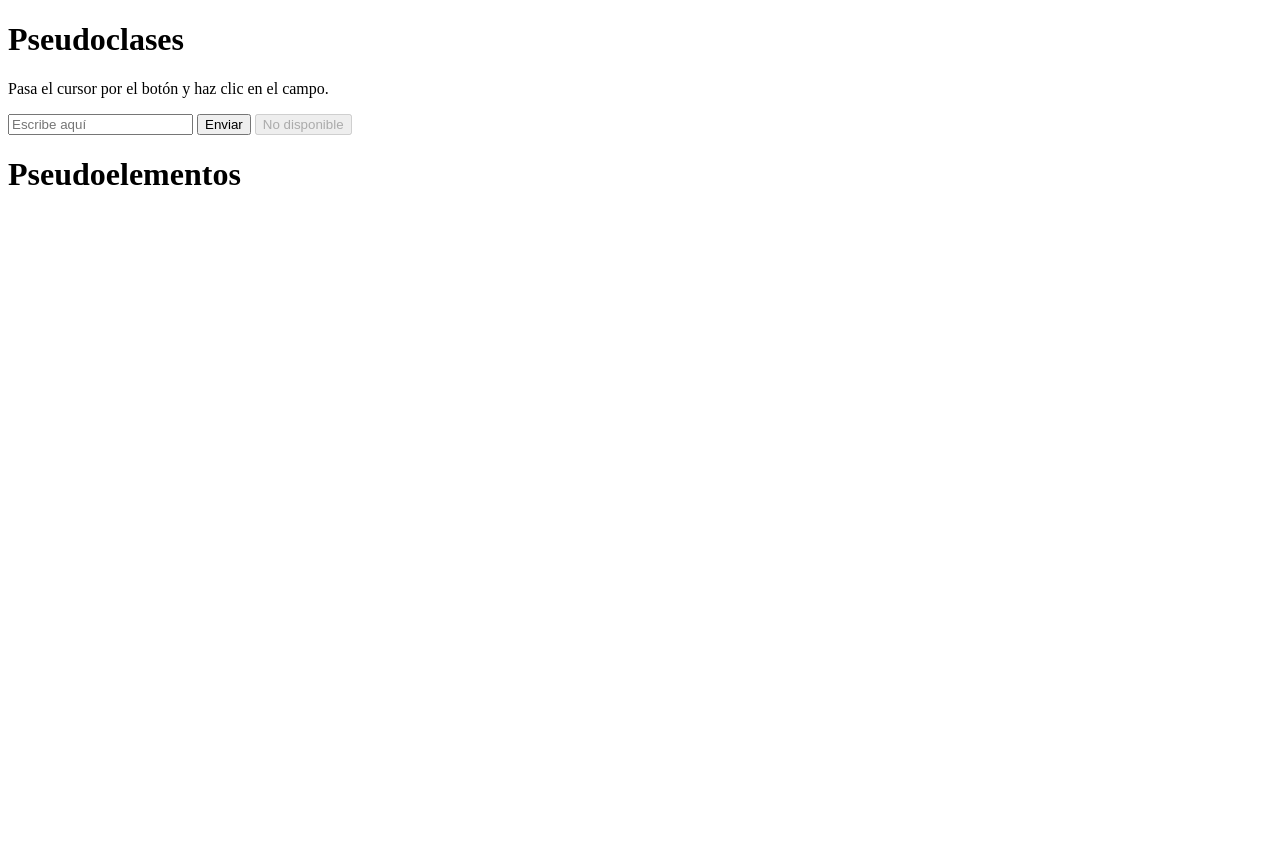
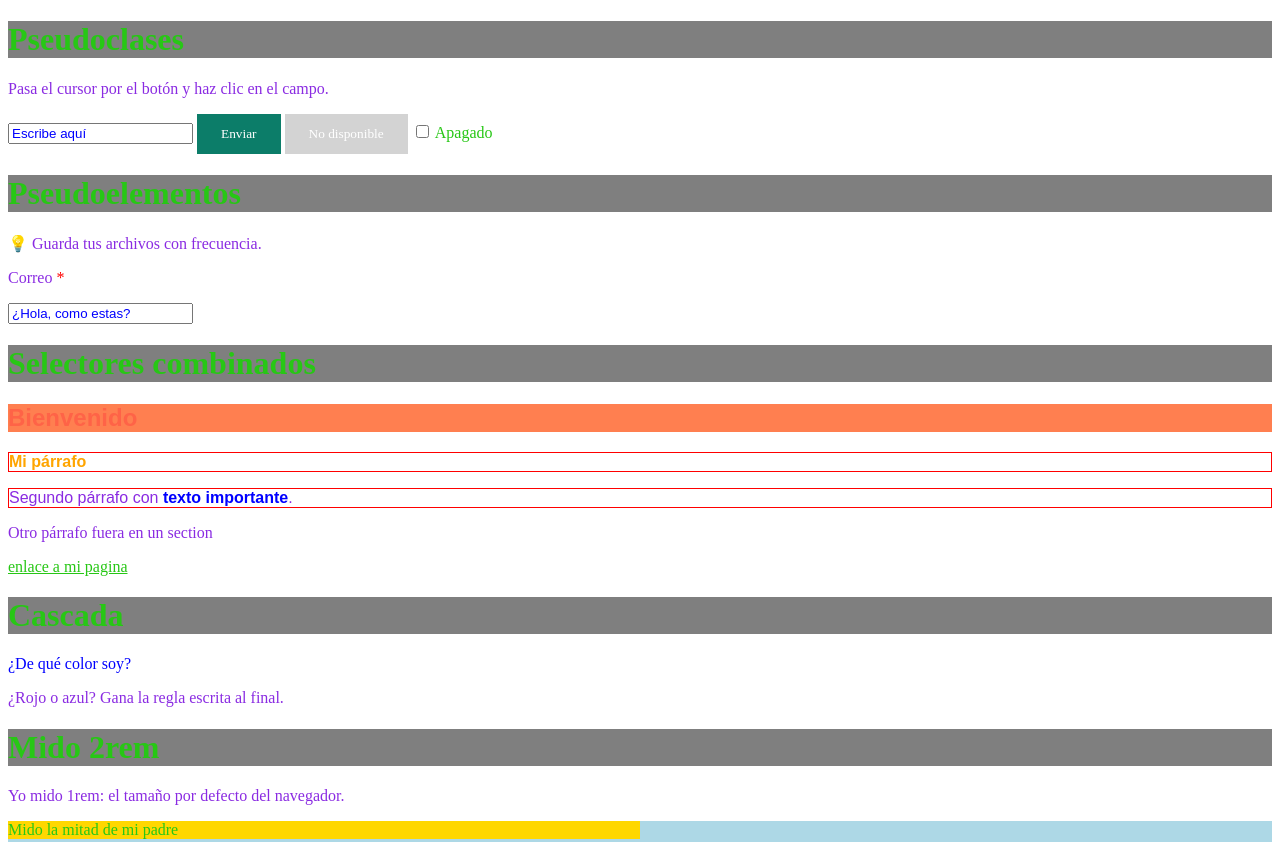
Before and after one commit to Jairstartup2024/bootcamp, a plain HTML site: page Semana02/dia02-01-css-teoria-pseudoclases/index.html in a window 1280 px wide. Shown: the top 842 px of the page. Before the commit the page ends 800 px from the top, so only its background shows below. Drawn offline with Linux system fonts and the light colour scheme.

Commit message:
nuevas carpetas

```diff
--- a/Semana02/dia02-01-css-teoria-pseudoclases/index.html
+++ b/Semana02/dia02-01-css-teoria-pseudoclases/index.html
@@ -3,19 +3,223 @@
 <head>
   <meta charset="UTF-8">
   <meta name="viewport" content="width=device-width, initial-scale=1.0">
-    <title>pseudoclases</title>
-    <!-- Aquí vinculamos nuestro archivo de estilos externo -->
-    <link rel="stylesheet" href="style2.css">
+  <title>CSS Teoria</title>
+  <style>
+    /* Pseudoclases */
+
+    button {
+      background-color: tomato;
+    }
+
+    button:hover {
+      background-color: seagreen;
+      cursor: pointer;
+    }
+
+    input:focus {
+      outline: 3px solid gold;
+    }
+
+    button:disabled {
+      background-color: lightgray;
+    }
+
+    input:checked {
+      outline: 2px solid red;
+    }
+
+    /* Pseudoelementos */
+
+    .tip::before {
+      content: "💡 ";
+    }
+
+    .obligatorio::after {
+      content: " *";
+      color: red;
+    }
+
+    input::placeholder {
+      color: blue;
+    }
+
+    ::selection {
+      background-color: gold;
+      color: blue;
+    }
+
+    /* Selectores combinados */
+
+    /* Selector descendiente - NO USARLO SOLO ESTÁ COMO REFERENCIA */
+
+    article p {
+      border: 1px solid red;
+    }
+
+    /* Selectores de hijo directo > - NO USARLO SOLO ESTÁ COMO REFERENCIA */
+
+    article > strong {
+      color: red;
+    }
+
+    p > strong {
+      color: blue;
+    }
+
+    /* Selector de hermano adyacente + */
+
+    h2 + p {
+      font-weight: bold;
+      color: orange;
+    }
+
+    /* Selectores múltiples */
+
+    h1, h2, h3 {
+      background-color: coral;
+    }
+
+    /* Herencia */
+
+    /* Algunos estilos se heredan automáticamente y otros no lo hacen */
+
+    article {
+      color: red;
+      font-family: arial;
+    }
+
+    body {
+      color: rgb(39, 199, 21);
+      font-family: 'Times New Roman', Times, serif;
+    }
+
+    a, button {
+      color: inherit;
+      font-family: inherit;
+    }
+
+    /* Cascada */
+
+    /* La casacada decide qué estilo gana cuando hay conflictos. Depende del ordern, especificidad y herencia. */
+
+    header {
+      color: green;
+    }
+
+    .texto {
+      color: red;
+    }
+
+    #cabecera {
+      color: blue;
+    }
+
+    p {
+      color: red;
+    }
+
+    p {
+      color: blueviolet; /* Gana esta */
+    }
+
+    /* Unidades de medida */
+
+    /*
+      Absolutas: px, cm, in   -> Siempre miden lo mismo.
+
+      Relativas: em, rem, %, vw, vh (+ modernas y flexibles) -> siempre dependen de otra medida
+    */
+
+    h1 {
+      font-size: 2rem; /* 32px con el tamaño por defecto */
+    }
+
+    .portada {
+      height: 100vh; /* Todo el alto de la ventana */
+      background-color: lightblue;
+    }
+
+    .caja {
+      width: 50%;
+      background-color: gold;
+    }
+
+    /* Colores */
+
+    h2 {
+      color: tomato;
+      color: #ff6347; /* RGB - RED GREEN BLUE */
+      color: rgb(255, 99, 71);
+      color: hsl(9, 100%, 64%);
+    }
+
+    /* Texto y tamaño del botón: el color de fondo lo pone el CSS de la lección */
+    button { color: white; padding: 12px 24px; border: none; }
+
+    button {
+      background-color: hsl(169, 82%, 27%);
+    }
+
+    button:hover {
+      background-color: hsl(169, 82%, 20%);
+    }
+
+    /* Transparencia */
+
+    h1 {
+      background-color: rgba(0, 0, 0, 0.5);
+    }
+  </style>
 </head>
 <body>
-    <h1> Pseudoclases</h1>
+  <h1>Pseudoclases</h1>
+
   <p>Pasa el cursor por el botón y haz clic en el campo.</p>
   <input type="text" placeholder="Escribe aquí" />
   <button>Enviar</button>
   <button disabled>No disponible</button>
+  <input type="checkbox"> Apagado
 
-    <H1>Pseudoelementos</H1>
+  <h1>Pseudoelementos</h1>
 
+  <p class="tip">Guarda tus archivos con frecuencia.</p>
+  <p class="obligatorio">Correo</p>
 
+  <input type="text" placeholder="¿Hola, como estas?" />
+
+  <h1>Selectores combinados</h1>
+
+  <article>
+    <h2>Bienvenido</h2>
+    <p>Mi párrafo</p>
+    <p>Segundo párrafo con <strong>texto importante</strong>.</p>
+  </article>
+
+  <section>
+    <p>Otro párrafo fuera en un section</p>
+    <a href="#">enlace a mi pagina</a>
+  </section>
+
+  <h1>Cascada</h1>
+
+  <header id="cabecera" class="texto">¿De qué color soy?</header>
+
+  <p>¿Rojo o azul? Gana la regla escrita al final.</p>
+
+  <!-- Unidades de medida -->
+
+  <h1>Mido 2rem</h1>
+  <p>Yo mido 1rem: el tamaño por defecto del navegador.</p>
+
+  <section class="portada">
+    <div class="caja">Mido la mitad de mi padre</div>
+  </section>
+
+  <h1>Colores</h1>
+
+  <h2>Soy color tomate</h2>
+  <p>Borra tres de las cuatro líneas de color: el título se verá igual.</p>
+
+  <button>Pasa el cursor por aquí</button>
 </body>
 </html>
```
Lines whose indentation alone changed are shown as unchanged.
